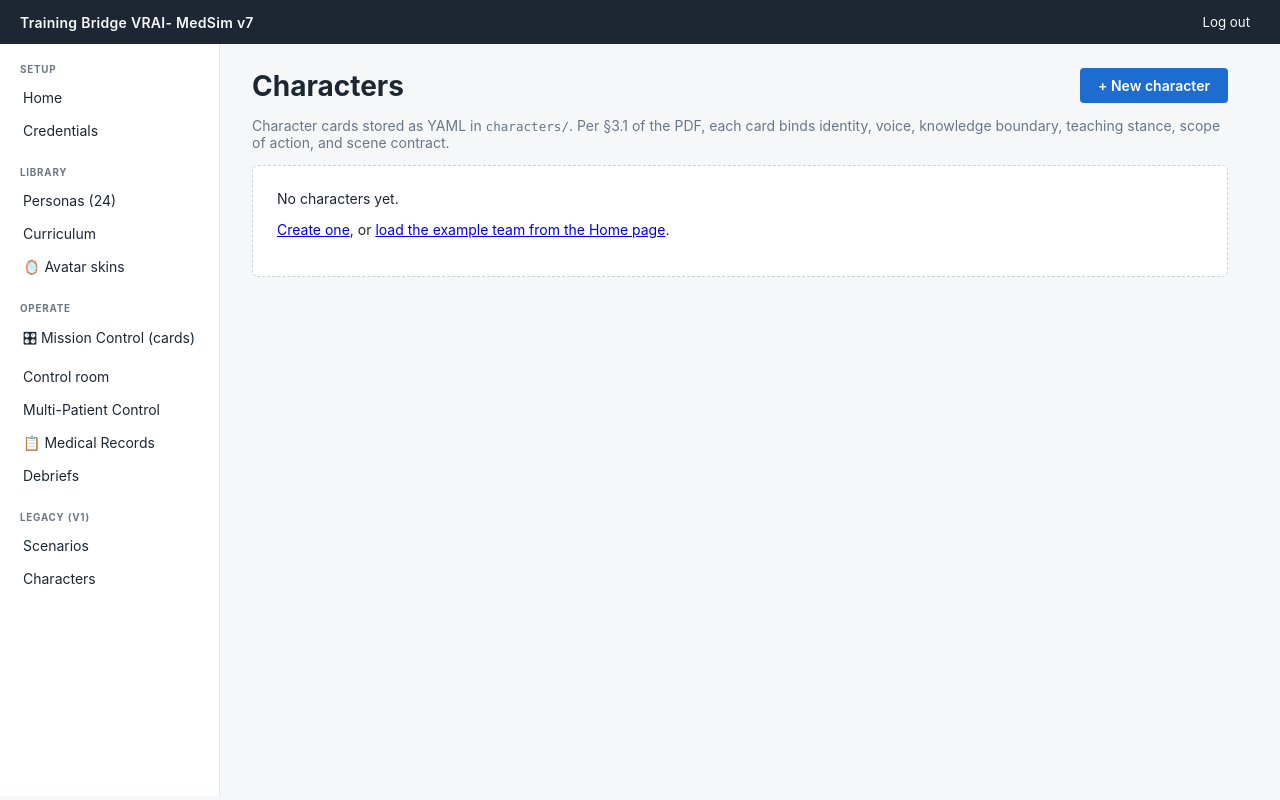
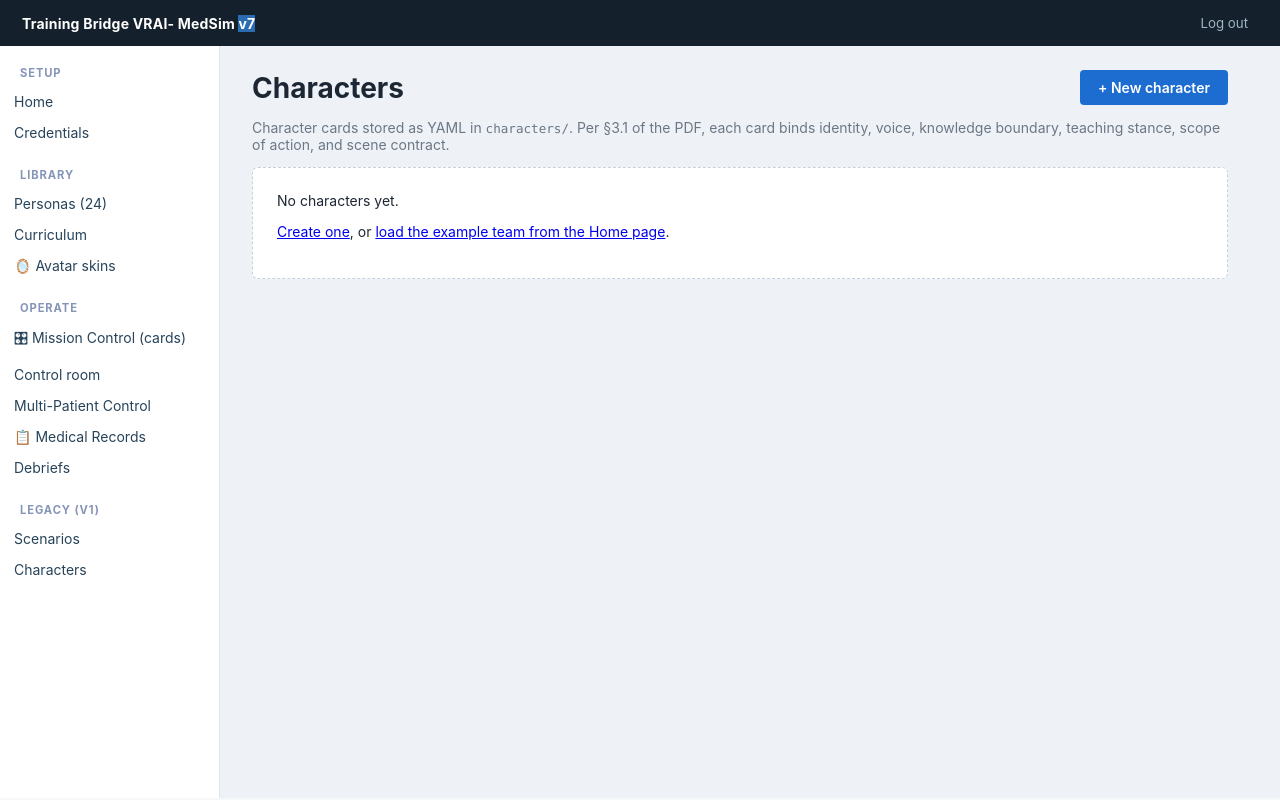
Before and after one commit to medsim-vrai/MedSim, a FastAPI app: template portal/templates/characters.html in a window 1280 px wide. Run offline with FastAPI, Linux system fonts and the light colour scheme; the template is opened without the code that fills it, so the values that code supplies are empty; some libraries are stand-ins or nearby versions.

Commit message:
style: bring classic portal chrome up to the card-UI look
- base.html: contained <style> override -> dark slate top bar + white sidebar + light content + blue accent, matching Mission Control. Every classic page (Credentials/Personas/Curriculum/Scenarios/Characters/Debriefs/Medical Records) updated at once; nav structure unchanged.
- console.css: the "Generate a scenario" link used dark-topbar styling (pale text) on the light Set-up row -> bold gradient button so it's clearly visible.

Co-Authored-By: Claude Opus 4.8 (1M context) <noreply@anthropic.com>

```diff
--- a/portal/templates/base.html
+++ b/portal/templates/base.html
@@ -5,6 +5,26 @@
   <meta name="viewport" content="width=device-width, initial-scale=1">
   <title>Training Bridge VRAI- MedSim · {% block title %}{% endblock %}</title>
   <link rel="stylesheet" href="/static/portal.css">
+  <style>
+    /* FR — bring the classic portal chrome up to the Mission Control card-UI look
+       (dark slate top bar · white sidebar · light content · blue accent). Contained
+       override of portal.css; structure + nav links unchanged. */
+    header.topbar{ background:#14202b; color:#eef4f8; border-bottom:0;
+      box-shadow:0 2px 10px rgba(8,16,30,.22); padding:11px 22px; }
+    header.topbar .brand{ color:#fff; font-weight:700; letter-spacing:.2px; }
+    header.topbar .v-pill{ background:#2b6cb0; color:#fff; border-color:transparent; }
+    header.topbar .logout-form .link, header.topbar .link{ color:#9fb4c4; }
+    header.topbar .logout-form .link:hover, header.topbar .link:hover{ color:#fff; }
+    .layout{ background:#eef2f7; }
+    nav.sidebar{ background:#fff; border-right:1px solid #e1e7ed; }
+    nav.sidebar .nav-label{ color:#8595b8; text-transform:uppercase;
+      letter-spacing:.08em; font-size:.7rem; }
+    nav.sidebar a{ color:#27435a; border-radius:9px; padding:7px 11px;
+      transition:background .12s, color .12s; }
+    nav.sidebar a:hover{ background:#eef3f7; color:#16324a; }
+    nav.sidebar a.active{ background:#2b6cb0; color:#fff; }
+    main.content{ background:#eef2f7; }
+  </style>
 </head>
 <body>
   <header class="topbar">
```
Also changed, not shown: portal/static/console.css (+12 -1 lines).
